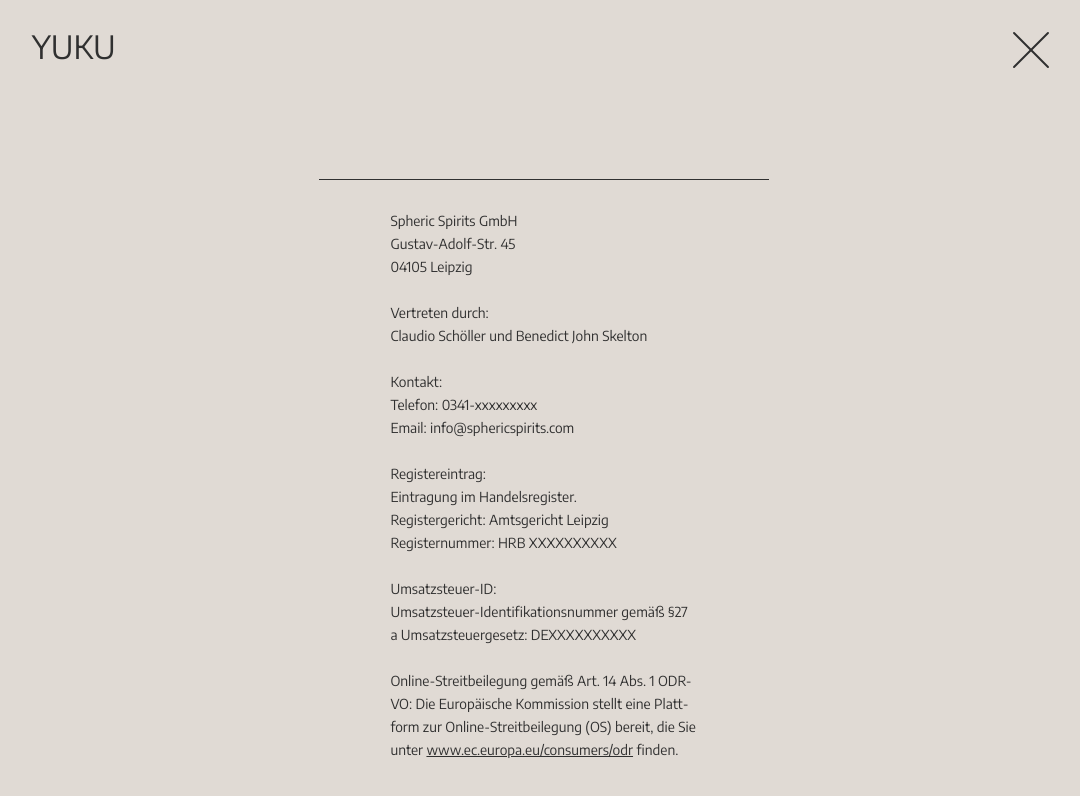
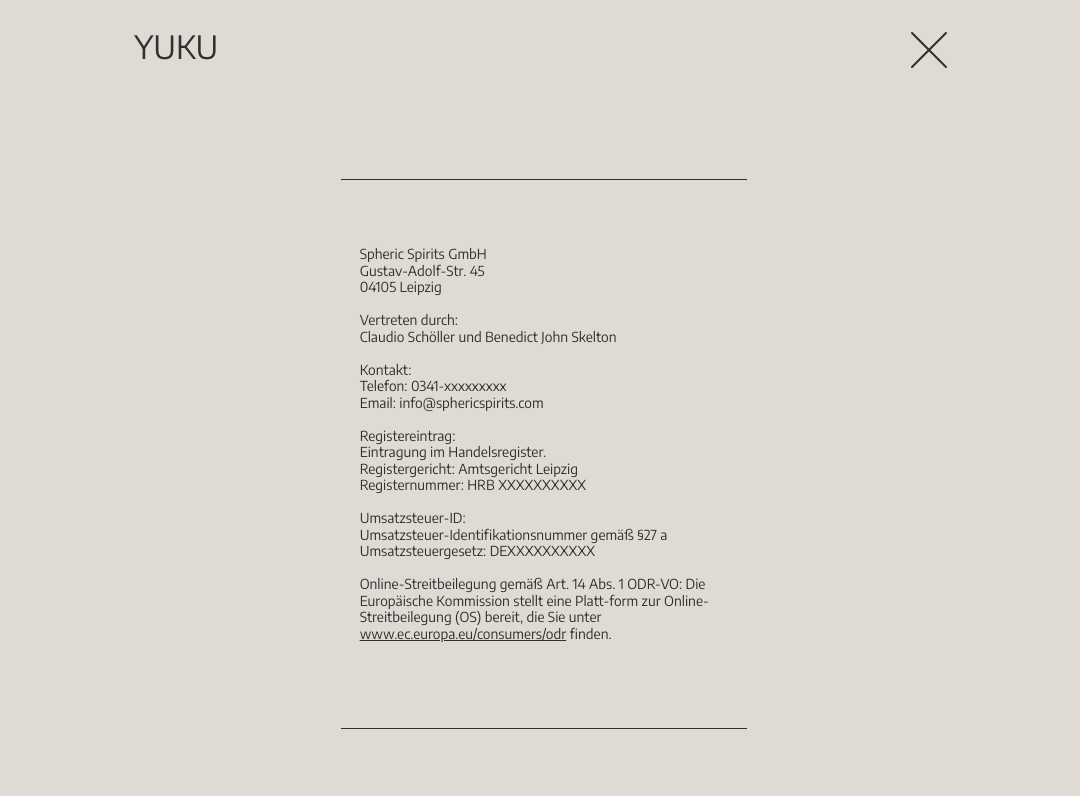
Before and after one commit to elisamerino/agave, a plain HTML site: page impressum.html in a window 1280 px wide. Shown: the top 796 px of the page, without its empty margins (96-1176 px from the left). Drawn offline with Linux system fonts and the light colour scheme.

Commit message:
resolving sizing problems

```diff
--- a/impressum.html
+++ b/impressum.html
@@ -10,9 +10,10 @@
 </head>
 <body id="sub-page">
 
+<div id="page-wrap">
 
 
-                <header id="sup-header" class="flexbox container">
+    <header id="sup-header" class="header flexbox container">
         <div id="header-content" class="flexbox container space-between">
              <h1 id="title"><a href="index.html">Yuku</a></h1>
          <a class="link" href="./index.html">
@@ -29,30 +30,22 @@
 <div class="impressum-line">  </div>
 <div id="impressum-text">
 
-                    <p>
-                            Spheric Spirits GmbH<br/>
-                            Gustav-Adolf-Str. 45<br/>
+          <p>Spheric Spirits GmbH
+            Gustav-Adolf-Str. 45
             04105 Leipzig<br/>
-                            <br/>
-                            Vertreten durch: <br/>
+            Vertreten durch:
             Claudio Schöller und Benedict John Skelton<br/>
-                            <br/>
-                            Kontakt:<br/>
-                            Telefon: 0341-xxxxxxxxx<br/>
+            Kontakt:
+            Telefon: 0341-xxxxxxxxx
             Email: info@sphericspirits.com<br/>
-                            <br/>
-                            Registereintrag:<br/>
-                            Eintragung im Handelsregister.<br/>
-                            Registergericht: Amtsgericht Leipzig <br/>
+            Registereintrag:
+            Eintragung im Handelsregister.
+            Registergericht: Amtsgericht Leipzig
             Registernummer: HRB XXXXXXXXXX<br/>
-                            <br/>
-                            Umsatzsteuer-ID:<br/>
+            Umsatzsteuer-ID:
             Umsatzsteuer-Identifikationsnummer gemäß §27 a Umsatzsteuergesetz: DEXXXXXXXXXX<br/>
-                            <br/>
             Online-Streitbeilegung gemäß Art. 14 Abs. 1 ODR-VO: Die Europäische Kommission stellt eine Platt-form zur Online-Streitbeilegung (OS) bereit, die Sie unter <a href="www.ec.europa.eu/consumers/odr">www.ec.europa.eu/consumers/odr</a> finden.
-                       <br/>
-                       <br/>
-                       <br/>
+
         </p>
 
 
@@ -63,5 +56,6 @@
 
 
 </div>
+</div>
 </body>
 </html>
--- a/style.css
+++ b/style.css
@@ -1,186 +1,182 @@
-*{
+* {
   margin: 0;
   padding: 0;
   font-family: 'Encode Sans', sans-serif;
   font-weight: 100;
   font-size: 16px;
   line-height: 23px;
-    color:#303030;
-
+  color: #303030;
 }
-body{
-width: 100vw;
-max-width:100%;
-overflow-x:hidden;
+body {
+  max-width: 100%;
+  overflow-x: hidden;
   max-height: 100vh;
   overflow-y: scroll;
-background-color: #F3F3F3;
+  background-color: #f3f3f3;
   opacity: 1;
   transition: 3s opacity;
 }
-
-
-.hidden{
+#page-wrap {
+  box-sizing: content-box;
+  text-align: left;
+  width: 80%;
+  margin: 0 calc((100vw - 80%) / 2);
+}
+.hidden {
   display: none;
 }
-
 
 .landing-page.fade {
   opacity: 0;
   transition: none;
 }
-#distributors{
+#distributors {
   display: none;
   overflow: hidden;
   height: 0;
   transition: height 500ms ease-in-out;
 }
-#contact{
+#contact {
   display: none;
   overflow: hidden;
   height: 0;
   transition: height 500ms ease-in-out;
 }
-#impressum{
+#impressum {
   display: none;
   overflow: hidden;
   height: 0;
   transition: height 500ms ease-in-out;
 }
-#distributors.is-visible{
+#distributors.is-visible {
   display: block;
   z-index: 50;
 }
-#contact.is-visible{
+#contact.is-visible {
   display: block;
   z-index: 50;
 }
-#impressum.is-visible{
+#impressum.is-visible {
   display: block;
   z-index: 50;
 }
-#sub-page{
-    background-color: #E0DAD4;
+#sub-page {
+  background-color: #e0dad4;
 }
-.sub-page{
-    background-color: #E0DAD4;
-    height:100vh;
+.sub-page {
+  background-color: #e0dad4;
+  height: 100vh;
 }
 
 .flexbox {
-    display:flex;
+  display: flex;
 }
 
-.container{
-width:80%;
-margin:0 10%;
+.container {
+  width: 80%;
+  margin: 0 10%;
 }
 
-#title{
+#title {
   display: inline-block;
   text-transform: uppercase;
   text-decoration: none;
 }
-#title a{
+#title a {
   font-size: 2rem;
   text-decoration: none;
   display: inline-block;
 }
-#title a:hover{
-    color:#303030;
+#title a:hover {
+  color: #303030;
   opacity: 0.7;
 }
+.header {
+  height: 12.4vh;
+  width: 100%;
+  margin: 0;
+  top: 0;
+}
+#header {
+  position: fixed;
 
-#header{
-height: 12.4vh;
-position: fixed;
-top:0;
-width: 100vw;
-margin:0;
+  left: 0;
 
-align-items:center;
-background-image: linear-gradient(to bottom, rgba(243, 243, 243,1)33%,rgba(243, 243, 243,0.5)67%, rgba(243, 243, 243,0));
-}
-#sup-header{
-height: 12.4vh;
-top:0;
-width: 100vw;
-margin:0;
-justify-content: center;
-align-items:center;
-background-color:transparent;
-}
-#header-content{
-margin:1rem auto;
-    align-items:center;
-    }
-.space-between{
-    justify-content:space-between;
+  align-items: center;
+  background-image: linear-gradient(
+    to bottom,
+    rgba(243, 243, 243, 1) 33%,
+    rgba(243, 243, 243, 0.5) 67%,
+    rgba(243, 243, 243, 0)
+  );
 }
 
-
-
+#sup-header {
+  justify-content: center;
+  align-items: center;
+  background-color: transparent;
+}
+#header-content {
+  margin: 1rem auto;
+  align-items: center;
+}
+.space-between {
+  justify-content: space-between;
+}
 
 .page-content {
-
-    width: 80%;
+  width: 90%;
   display: flex;
   flex-direction: column;
-    justify-content:space-around;
+  justify-content: space-around;
   scroll-snap-type: y mandatory;
   scroll-snap-type: y proximity;
-    margin: 0vh 10% 0vh;
+  margin: 0vh 5% 0vh;
 }
-.page-content-standard{
+.page-content-standard {
   padding: 20vh 0 16vh;
 }
-.page-content-sub{
-
+.page-content-sub {
   align-content: center;
   align-items: center;
   height: 80vh;
   top: 0;
-
 }
 
 .impressum-page-content {
-    margin:10vh 10% 10vh;
-
+  margin: 10vh 5% 10vh;
 }
 
-.link{
+.link {
   display: inline-block;
   text-transform: uppercase;
   text-decoration: none;
 }
-.link:hover{
+.link:hover {
   text-decoration: underline;
 }
 
-.products{
+.products {
   scroll-snap-align: start;
   flex-wrap: wrap;
-    justify-content:center;
+  justify-content: center;
   padding: 6.4vh 0 14vh;
-    align-items:start;
+  align-items: start;
 }
-.mezcal-pic{
-
+.mezcal-pic {
   width: 250px;
-    margin:0 2.5vw;
-    object-fit:scale-down;
+  margin: 0 2.5vw;
+  object-fit: scale-down;
 }
-.product-name{
+.product-name {
   font-size: 1.4em;
   text-transform: uppercase;
 }
-.product-info{
-
-    width:33%;
-    margin:0 2.5vw;
-
+.product-info {
+  width: 33%;
+  margin: 0 2.5vw;
 }
-.product-info p{
+.product-info p {
   -webkit-hyphens: auto;
   -moz-hyphens: auto;
   -ms-hyphens: auto;
@@ -189,195 +185,205 @@ margin:1rem auto;
   font-size: 1.2em;
   font-weight: 300;
 }
-span{
+span {
   font-size: 1em;
   font-weight: 600;
 }
 
-
-#footer{
-background-color: #F3F3F3;
-width: 100vw;
+#footer {
+  background-color: #f3f3f3;
+  width: 100%;
   position: relative;
-bottom:0;
+  bottom: 0;
   flex-direction: column;
-align-items:center;
+  align-items: center;
   justify-content: center;
   height: 12.4vh;
-
 }
-.line{
+.line {
   background-color: #303030;
   height: 1px;
   width: 80%;
-margin:0 10% 1.8rem;
+  margin: 0 10% 1.8rem;
 }
-.impressum-line{
+.impressum-line {
   background-color: #303030;
   height: 1px;
   width: 44%;
-margin:0 28% 1.8rem;
+  margin: 0 28% 1.24rem;
 }
 
-.lapidario{
-
+.lapidario {
   text-align: center;
-    align-content:center;
+  align-content: center;
 }
-.lapidario .line{
+.lapidario .line {
   width: 90%;
-    margin:0 5% 1.8rem;
+  margin: 0 5% 1.8rem;
 }
-.align-center{
-
+.align-center {
 }
-#sub-text{
-    margin:0 0 1.86rem;
+#sub-text {
+  margin: 0 0 1.86rem;
 }
-#sub-text p{
+#sub-text p {
   font-size: 1.2em;
 }
-#sub-text p a{
+#sub-text p a {
   font-size: 1.2em;
 }
-#impressum-text{
-    margin:auto 35%;
-    width:30%;
+#impressum-text {
+  margin: auto 30%;
+  width: 40%;
+  white-space: pre-line;
 }
 
-#impressum-text p{
-    font-size: .86em;
+#impressum-text p {
+  font-size: 0.86em;
+  line-height: 1.2em;
 }
-#impressum-text a{
+#impressum-text a {
   font-size: 1em;
+  line-height: 1.2em;
 }
 
-
-.close-container{
+.close-container {
   position: relative;
   width: 50px;
   height: 50px;
   cursor: pointer;
 }
 
-.closeline{
+.closeline {
   height: 2px;
   width: 50px;
   position: absolute;
   margin-top: 24px;
   background-color: #303030;
   border-radius: 1px;
-        transition: all .2s ease-in;
+  transition: all 0.2s ease-in;
 }
-      .lefttoright{
+.lefttoright {
   transform: rotate(45deg);
 }
-      .righttoleft{
+.righttoleft {
   transform: rotate(-45deg);
 }
 
-
-.close-container:hover .lefttoright{
+.close-container:hover .lefttoright {
   transform: rotate(0deg);
   background-color: rgba(48, 48, 48, 0.72);
-
 }
-  .close-container:hover .righttoleft{
+.close-container:hover .righttoleft {
   transform: rotate(0deg);
   background-color: rgba(48, 48, 48, 0.72);
 }
 @media only screen and (min-width: 1920px) {
-
-    *{
+  * {
     font-size: 18.5px;
     line-height: 25px;
   }
+  #page-wrap {
+    box-sizing: content-box;
+    text-align: left;
+    width: 1920px;
+    margin: 0 calc((100vw - 1920px) / 2);
   }
-@media only screen and (max-width: 846px) {
 
-
-    *{
+  #header {
+    height: 12.4vh;
+    position: fixed;
+    top: 0;
+    left: 0;
+    width: 1920px;
+    margin: 0 calc((100vw - 1920px) / 2);
+  }
+}
+@media only screen and (max-width: 870px) {
+  * {
     font-size: 14.8px;
   }
-    #header{
-    background-image: linear-gradient(to bottom, rgba(243, 243, 243,1)54%,rgba(243, 243, 243,0.86)75%, rgba(243, 243, 243,0));
+  #header {
+    background-image: linear-gradient(
+      to bottom,
+      rgba(243, 243, 243, 1) 54%,
+      rgba(243, 243, 243, 0.86) 75%,
+      rgba(243, 243, 243, 0)
+    );
   }
-    .page-content-standard{
+  .page-content-standard {
     margin: 0 5% 0;
-        padding:20vh 0 4vh;
+    padding: 20vh 0 4vh;
     width: 90%;
   }
 
-
-    .products{
+  .products {
     padding: 6vh 0 8vh;
   }
-    .product-info{
-        margin:2.5rem 10% auto;
-        width:80%;
+  .product-info {
+    margin: 2.5rem 10% auto;
+    width: 80%;
   }
-    .line{
-        margin:0 10% 1.34rem;
+  .line {
+    margin: 0 10% 1.34rem;
   }
-    .mezcal-pic{
-        max-height:auto;
-        width:80%;
+  .mezcal-pic {
+    max-height: auto;
+    width: 80%;
+    max-width: 250px;
     margin: 0 10%;
   }
-.impressum-line{
-
+  .impressum-line {
     width: 60%;
-margin:0 15% 1.8rem;
+    margin: 0 15% 1.8rem;
   }
- #impressum-text{
-        margin:auto 15%;
-        width:60%;
+  #impressum-text {
+    margin: auto 15%;
+    width: 60%;
   }
 
-#footer{
-    padding:0.1rem 0 1.34rem;
+  #footer {
+    padding: 0.1rem 0 1.34rem;
   }
-    .divide-line{
+  .divide-line {
     background-color: #303030;
     height: 1px;
     width: 64%;
-        margin:0 18% 1.8rem;}
-.close-container{
-
+    margin: 0 18% 1.8rem;
+  }
+  .close-container {
     width: 36px;
     height: 36px;
-
   }
 
-.closeline{
+  .closeline {
     margin-top: 18px;
     width: 36px;
   }
 }
 
 @media only screen and (max-width: 640px) {
-
-    *{
+  * {
     font-size: 14px;
-
   }
-  .mezcal-pic{
-    max-height:auto;
-    width:90%;
+  .mezcal-pic {
+    max-height: auto;
+    width: 90%;
     margin: 0 5%;
   }
-.product-info{
-    margin:2.5rem 5% auto;
-    width:90%;
+  .product-info {
+    margin: 2.5rem 5% auto;
+    width: 90%;
   }
-.divide-line{
+  .divide-line {
     background-color: #303030;
     height: 1px;
     width: 76%;
-    margin:0 12% 1.8rem;}
+    margin: 0 12% 1.8rem;
   }
-@media only screen and (max-width:480px){
-    #footer .space-between{
+}
+@media only screen and (max-width: 480px) {
+  #footer .space-between {
     flex-direction: column;
     align-content: center;
     align-items: center;
```
Also changed, not shown: contact.html (+1 -1 lines), distributors.html (+21 -28 lines), index.html (+2 -2 lines). Lines whose indentation alone changed are shown as unchanged.
